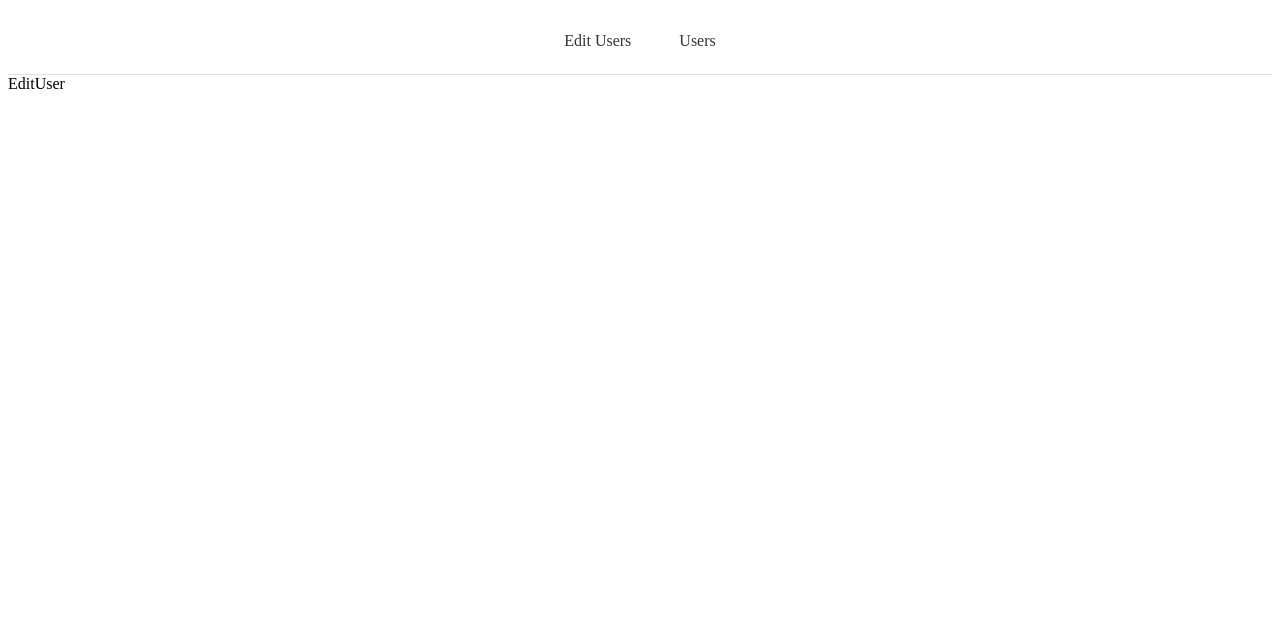
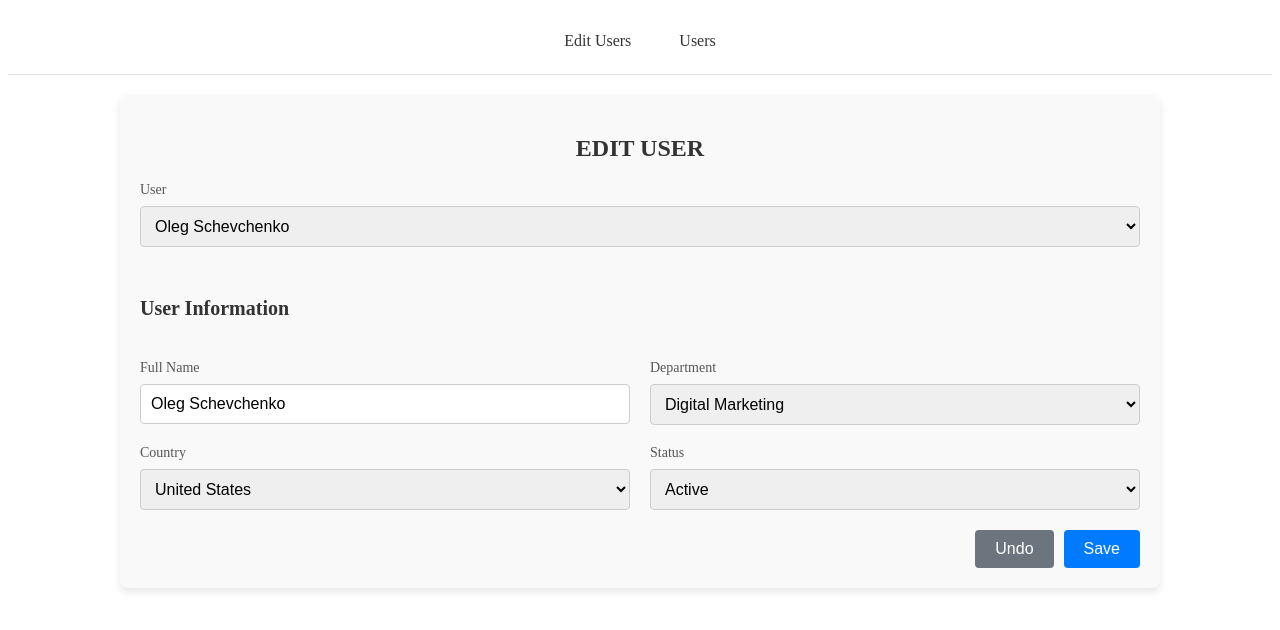
Before and after one commit to MaxSlobodynuk/edit-user, a React (Vite) app: page / in a window 1280 px wide. Shown: the top 630 px of the page. Built offline with nearby package versions, Linux system fonts and the light colour scheme.

Commit message:
add base markup for EditUser page

```diff
--- /dev/null
+++ b/src/components/EditUserForm/EditUserForm.jsx
@@ -0,0 +1,70 @@
+import css from "./EditUserForm.module.css";
+
+const EditUserForm = () => {
+  return (
+    <section className={css.formContainer}>
+      <h2 className={css.formTitle}>EDIT USER</h2>
+      <form className={css.form}>
+        <div className={css.formGroup}>
+          <label htmlFor="user" className={css.label}>
+            User
+          </label>
+          <select id="user" className={css.select}>
+            <option>Oleg Schevchenko</option>
+          </select>
+        </div>
+        <h3 className={css.sectionTitle}>User Information</h3>
+        <div className={css.formGrid}>
+          <div className={css.formGroup}>
+            <label htmlFor="fullName" className={css.label}>
+              Full Name
+            </label>
+            <input
+              id="fullName"
+              type="text"
+              className={css.input}
+              defaultValue="Oleg Schevchenko"
+            />
+          </div>
+          <div className={css.formGroup}>
+            <label htmlFor="department" className={css.label}>
+              Department
+            </label>
+            <select id="department" className={css.select}>
+              <option>Digital Marketing</option>
+            </select>
+          </div>
+          <div className={css.formGroup}>
+            <label htmlFor="country" className={css.label}>
+              Country
+            </label>
+            <select id="country" className={css.select}>
+              <option>United States</option>
+            </select>
+          </div>
+          <div className={css.formGroup}>
+            <label htmlFor="status" className={css.label}>
+              Status
+            </label>
+            <select id="status" className={css.select}>
+              <option>Active</option>
+            </select>
+          </div>
+        </div>
+        <div className={css.buttonGroup}>
+          <button
+            type="button"
+            className={`${css.button} ${css.secondaryButton}`}
+          >
+            Undo
+          </button>
+          <button type="submit" className={css.button}>
+            Save
+          </button>
+        </div>
+      </form>
+    </section>
+  );
+};
+
+export default EditUserForm;
--- /dev/null
+++ b/src/components/EditUserForm/EditUserForm.module.css
@@ -0,0 +1,89 @@
+.formContainer {
+  max-width: 1000px;
+  margin: 0 auto;
+  padding: 20px;
+  background-color: #f9f9f9;
+  border-radius: 8px;
+  box-shadow: 0 4px 8px rgba(0, 0, 0, 0.1);
+}
+
+.formTitle {
+  font-size: 24px;
+  margin-bottom: 20px;
+  color: #333;
+  text-align: center;
+}
+
+.form {
+  display: flex;
+  flex-direction: column;
+  gap: 20px;
+}
+
+.formGroup {
+  display: flex;
+  flex-direction: column;
+}
+
+.label {
+  font-size: 14px;
+  margin-bottom: 8px;
+  color: #555;
+}
+
+.select,
+.input {
+  padding: 10px;
+  font-size: 16px;
+  border: 1px solid #ccc;
+  border-radius: 4px;
+  width: 100%;
+  box-sizing: border-box;
+}
+
+.select:focus,
+.input:focus {
+  border-color: #007bff;
+  outline: none;
+}
+
+.sectionTitle {
+  font-size: 20px;
+  margin-top: 30px;
+  color: #333;
+}
+
+.formGrid {
+  display: grid;
+  grid-template-columns: 1fr 1fr;
+  gap: 20px;
+}
+
+.buttonGroup {
+  display: flex;
+  justify-content: flex-end;
+  gap: 10px;
+}
+
+.button {
+  padding: 10px 20px;
+  font-size: 16px;
+  color: #fff;
+  background-color: #007bff;
+  border: none;
+  border-radius: 4px;
+  cursor: pointer;
+  transition: background-color 0.3s;
+}
+
+.button:hover {
+  background-color: #0056b3;
+}
+
+.secondaryButton {
+  background-color: #6c757d;
+}
+
+.secondaryButton:hover {
+  background-color: #5a6268;
+}
--- a/src/components/Navigation/Navigation.module.css
+++ b/src/components/Navigation/Navigation.module.css
@@ -8,7 +8,7 @@
   display: flex;
   justify-content: center;
   gap: 1rem;
-  max-width: 1200px;
+  max-width: 1400px;
   margin: 0 auto;
   padding: 0 1rem;
 }
@@ -19,7 +19,7 @@
   font-weight: 500;
   padding: 0.5rem 1rem;
   border-radius: 4px;
-  transition: background-color 0.3s #C4C4C4;
+  transition: background-color 0.3s #c4c4c4;
 }
 
 .navLink:hover {
@@ -27,6 +27,7 @@
 }
 
 .navLink.active {
+  background-color: #007bff;
   font-weight: 600;
   color: #007bff;
 }
--- a/src/pages/EditUser/EditUser.jsx
+++ b/src/pages/EditUser/EditUser.jsx
@@ -1,7 +1,14 @@
+import EditUserForm from "../../components/EditUserForm/EditUserForm";
+import css from "./EditUser.module.css";
+
 const EditUser = () => {
   return (
-    <div>EditUser</div>
-  )
-}
+    <div className={css.page}>
+      <main className={css.main}>
+        <EditUserForm />
+      </main>
+    </div>
+  );
+};
 
-export default EditUser
+export default EditUser;
--- /dev/null
+++ b/src/pages/EditUser/EditUser.module.css
@@ -0,0 +1,5 @@
+.main {
+  max-width: 1400px;
+  margin: 0 auto;
+  padding: 20px;
+}
```
